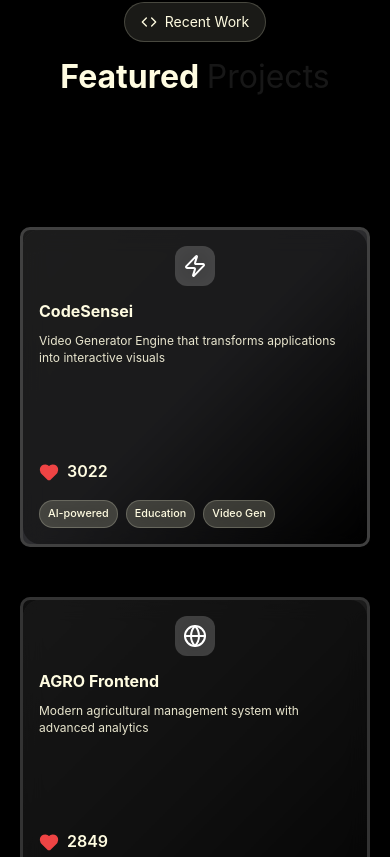
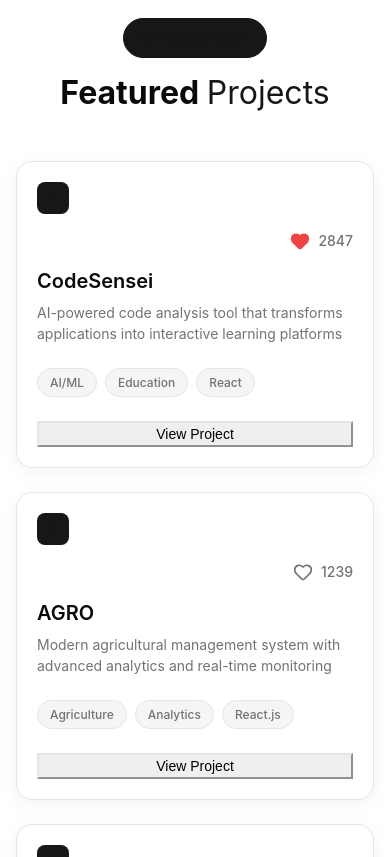
Before and after one commit to CrusoO/crusoPortfolioFrontend, a Vue app: page / in a window 390 px wide. Shown: the part 927-1784 px from the top of the page. Built offline with nearby package versions, Linux system fonts and the light colour scheme; no server answers.

Commit message:
Fix2 for Latest enhancemnets

```diff
--- a/src/components/ModernNavbar.vue
+++ b/src/components/ModernNavbar.vue
@@ -41,7 +41,7 @@ const navItems: NavItem[] = [
     id: 'projects',
     label: 'Projects',
     sectionId: 'projects',
-    scrollOffset: -134  // Custom scroll offset for Projects section
+    scrollOffset: 20  // Custom scroll offset for Projects section
   },
   {
     id: 'articles',
--- a/src/components/ProjectsSection.vue
+++ b/src/components/ProjectsSection.vue
@@ -12,131 +12,57 @@
           Recent Work
       </div>
 
+
+
         <h2 id="projects-heading" class="section-title">
           Featured <span style="color: hsl(var(--primary))">Projects</span>
         </h2>
       </header>
 
-            <!-- GSAP ScrollTrigger Cards Animation - Exact Demo Structure -->
-      <div class="spacer"></div>
-      <div class="wrapper">
-        <div class="cards">
-          <div class="card-wrapper">
-            <div class="card one">
-              <!-- Card Content -->
-              <div class="card-content-overlay">
-                <!-- Card Header with Icon -->
-                <div class="card-icon-section">
-                  <component :is="projects[0].icon" class="project-icon-new" />
+      <!-- Projects Grid -->
+      <div class="projects-grid">
+        <div
+          v-for="project in projects"
+          :key="project.id"
+          class="project-card"
+        >
+          <div class="card-header">
+            <component :is="project.icon" class="card-icon" />
+            <div class="card-stats">
+              <Heart
+                class="heart-icon"
+                :class="{ 'heart-filled': project.liked }"
+                @click="toggleLike(project.id)"
+              />
+              <span class="like-count">{{ project.likes }}</span>
+            </div>
                 </div>
 
-                <!-- Card Content -->
-                <div class="card-content-section">
-                  <h3 class="project-title-new">{{ projects[0].title }}</h3>
-                  <p class="project-description-new">{{ projects[0].description }}</p>
+          <div class="card-content">
+            <h3 class="card-title">{{ project.title }}</h3>
+            <p class="card-description">{{ project.description }}</p>
                 </div>
 
-                <!-- Like/Heart Section -->
-                <div class="card-stats-section">
-                  <div class="heart-section">
-                    <Heart class="heart-icon" :class="{ 'heart-filled': projects[0].liked }" />
-                    <span class="like-count">{{ projects[0].likes }}</span>
-                  </div>
-                </div>
-
-                <!-- Tags Section -->
-                <div class="card-tags-section">
+          <div class="card-tags">
                   <span
-                    v-for="tag in projects[0].tags"
+              v-for="tag in project.tags"
                     :key="tag"
-                    class="project-tag-new"
+              class="tag"
                   >
                     {{ tag }}
                   </span>
                 </div>
-              </div>
-            </div>
-          </div>
-          <div class="card-wrapper">
-            <div class="card two">
-              <!-- Card Content -->
-              <div class="card-content-overlay">
-                <!-- Card Header with Icon -->
-                <div class="card-icon-section">
-                  <component :is="projects[1].icon" class="project-icon-new" />
-                </div>
 
-                <!-- Card Content -->
-                <div class="card-content-section">
-                  <h3 class="project-title-new">{{ projects[1].title }}</h3>
-                  <p class="project-description-new">{{ projects[1].description }}</p>
-                </div>
-
-                <!-- Like/Heart Section -->
-                <div class="card-stats-section">
-                  <div class="heart-section">
-                    <Heart class="heart-icon" :class="{ 'heart-filled': projects[1].liked }" />
-                    <span class="like-count">{{ projects[1].likes }}</span>
-                  </div>
-                </div>
-
-                <!-- Tags Section -->
-                <div class="card-tags-section">
-                  <span
-                    v-for="tag in projects[1].tags"
-                    :key="tag"
-                    class="project-tag-new"
-                  >
-                    {{ tag }}
-                  </span>
-                </div>
-              </div>
-            </div>
-          </div>
-          <div class="card-wrapper">
-            <div class="card three">
-              <!-- Card Content -->
-              <div class="card-content-overlay">
-                <!-- Card Header with Icon -->
-                <div class="card-icon-section">
-                  <component :is="projects[2].icon" class="project-icon-new" />
-                </div>
-
-                <!-- Card Content -->
-                <div class="card-content-section">
-                  <h3 class="project-title-new">{{ projects[2].title }}</h3>
-                  <p class="project-description-new">{{ projects[2].description }}</p>
-                </div>
-
-                <!-- Like/Heart Section -->
-                <div class="card-stats-section">
-                  <div class="heart-section">
-                    <Heart class="heart-icon" :class="{ 'heart-filled': projects[2].liked }" />
-                    <span class="like-count">{{ projects[2].likes }}</span>
-                  </div>
-                </div>
-
-                <!-- Tags Section -->
-                <div class="card-tags-section">
-                  <span
-                    v-for="tag in projects[2].tags"
-                    :key="tag"
-                    class="project-tag-new"
-                  >
-                    {{ tag }}
-                  </span>
-                </div>
-              </div>
-            </div>
+          <div class="card-actions">
+            <Button
+              variant="outline"
+              class="w-full"
+              @click="viewProject(project.id)"
+            >
+              View Project
+            </Button>
           </div>
         </div>
-      </div>
-      <div class="spacer"></div>
-
-      <div class="text-center mt-8 sm:mt-12">
-        <Button variant="outline" size="lg" class="view-all-btn">
-          View All Projects
-        </Button>
       </div>
     </div>
   </section>
@@ -144,21 +70,14 @@
 
 <script setup lang="ts">
 /*
-  Modern projects section with GSAP ScrollTrigger card animation
-  Features stacked card effect with scaling and rotation on scroll
+  Modern projects section with clean shadcn-style card design
+  Features responsive grid layout and interactive elements
 */
 
-import { onMounted, onUnmounted, nextTick } from 'vue'
+import { ref } from 'vue'
 import type { Component } from 'vue'
 import { Code, Globe, Palette, Zap, Heart } from 'lucide-vue-next'
 import Button from '@/components/ui/Button.vue'
-
-// Import GSAP and ScrollTrigger with proper typing
-import gsap from 'gsap'
-import ScrollTrigger from 'gsap/ScrollTrigger'
-
-// Register ScrollTrigger plugin
-gsap.registerPlugin(ScrollTrigger)
 
 // Project interface for type safety
 interface Project {
@@ -171,25 +90,25 @@ interface Project {
   tags: string[]
 }
 
-// Projects data with proper typing
-const projects: Project[] = [
+// Project data with enhanced descriptions
+const projects = ref<Project[]>([
   {
     id: 1,
     title: 'CodeSensei',
-    description: 'Video Generator Engine that transforms applications into interactive visuals',
+    description: 'AI-powered code analysis tool that transforms applications into interactive learning platforms',
     icon: Zap,
-    likes: 3022,
+    likes: 2847,
     liked: true,
-    tags: ['AI-powered', 'Education', 'Video Gen']
+    tags: ['AI/ML', 'Education', 'React']
   },
   {
     id: 2,
-    title: 'AGRO Frontend',
-    description: 'Modern agricultural management system with advanced analytics',
+    title: 'AGRO',
+    description: 'Modern agricultural management system with advanced analytics and real-time monitoring',
     icon: Globe,
-    likes: 2849,
-    liked: true,
-    tags: ['Agriculture', 'Analytics', 'Vue.js']
+    likes: 1239,
+    liked: false,
+    tags: ['Agriculture', 'Analytics', 'React.js']
   },
   {
     id: 3,
@@ -200,215 +119,127 @@ const projects: Project[] = [
     liked: false,
     tags: ['Portfolio', 'Interactive', 'Vue.js']
   }
-] as const
+])
 
-// Exact original demo implementation from GSAP community
-onMounted(async () => {
-  await nextTick()
+// Toggle like functionality
+function toggleLike(projectId: number) {
+  const project = projects.value.find(p => p.id === projectId)
+  if (project) {
+    project.liked = !project.liked
+    project.likes += project.liked ? 1 : -1
+  }
+}
 
-  console.clear()
-
-  const cardsWrappers = gsap.utils.toArray(".card-wrapper")
-  const cards = gsap.utils.toArray(".card")
-
-  cardsWrappers.forEach((wrapper, i) => {
-    const card = cards[i] as HTMLElement
-    const wrapperElement = wrapper as HTMLElement
-    let scale = 1, rotation = 0
-
-    if (i !== cards.length - 1) {
-      scale = 0.9 + 0.025 * i
-      rotation = -10
-    }
-
-    gsap.to(card, {
-      scale: scale,
-      rotationX: rotation,
-      transformOrigin: "top center",
-      ease: "none",
-      scrollTrigger: {
-        trigger: wrapperElement,
-        start: "top " + (60 + 10 * i),
-        end: "bottom 550",
-        endTrigger: ".wrapper",
-        scrub: true,
-        pin: wrapperElement,
-        pinSpacing: false,
-        // markers: {
-        //   indent: 100 * i,
-        //   startColor: "#0ae448",
-        //   endColor: "#fec5fb",
-        //   fontSize: "14px"
-        // },
-        id: (i + 1).toString()
-      }
-    })
-  })
-})
-
-onUnmounted(() => {
-  // Clean up ScrollTrigger instances
-  ScrollTrigger.getAll().forEach(trigger => trigger.kill())
-})
+// View project functionality
+function viewProject(projectId: number) {
+  console.log(`Viewing project ${projectId}`)
+  // Add your project viewing logic here
+}
 </script>
 
 <style scoped>
-/* Modern Projects Section with Global Cream Text Color */
+/* Projects Section Styling */
 .modern-projects-section {
-  background: #000000;
-  min-height: 100vh;
-  padding: 2rem 2rem; /* Reduced top/bottom padding */
-  color: rgb(255, 252, 225); /* Global cream text color */
+  padding: 5rem 0;
+  background: hsl(var(--background));
+  position: relative;
 }
 
-.modern-projects-section .section-title,
-.modern-projects-section .section-description {
-  color: rgb(255, 252, 225); /* Cream color for headings */
+.portfolio-container {
+  max-width: 1200px;
+  margin: 0 auto;
+  padding: 0 2rem;
 }
 
-.modern-projects-section .section-badge {
-  background: rgba(255, 252, 225, 0.1); /* Cream tint background */
-  color: rgb(255, 252, 225); /* Cream text */
-  border: 1px solid rgba(255, 252, 225, 0.2); /* Cream border */
+/* Section Header */
+.section-header {
+  text-align: center;
+  margin-bottom: 4rem;
 }
 
-/* Exact original demo styles - from GSAP community forums */
-* {
-  box-sizing: border-box;
+.section-badge {
+  display: inline-flex;
+  align-items: center;
+  gap: 0.5rem;
+  background: hsl(var(--primary)/10);
+  border: 1px solid hsl(var(--primary)/20);
+  color: hsl(var(--primary));
+  padding: 0.5rem 1rem;
+  border-radius: 2rem;
+  font-size: 0.875rem;
+  font-weight: 500;
+  margin-bottom: 1rem;
 }
 
-.spacer {
-  width: 100%;
-  min-height: 2rem; /* Reduced from 100vh to 2rem */
+.section-title {
+  font-size: clamp(2rem, 5vw, 3rem);
+  font-weight: 700;
+  color: hsl(var(--foreground));
+  margin: 0;
+  line-height: 1.2;
 }
 
-.wrapper {
-  width: 100%;
-  min-height: 100vh;
-  padding-top: 20px; /* Reduced from 100px */
-  padding-bottom: 20px; /* Reduced from 50px */
+
+
+/* Projects Grid */
+.projects-grid {
+  display: grid;
+  grid-template-columns: repeat(auto-fit, minmax(350px, 1fr));
+  gap: 2rem;
+  margin-top: 2rem;
 }
 
-.card-wrapper {
-  width: 100%;
-  perspective: 500px;
-  margin-bottom: 50px;
+/* Project Cards */
+.project-card {
+  background: hsl(var(--card));
+  border: 1px solid hsl(var(--border));
+  border-radius: 1rem;
+  padding: 1.5rem;
+  transition: all 0.3s cubic-bezier(0.4, 0, 0.2, 1);
+  position: relative;
+  overflow: hidden;
 }
 
-.card-wrapper:last-child {
-  margin-bottom: 0;
+.project-card:hover {
+  transform: translateY(-4px);
+  box-shadow: 0 12px 40px hsl(var(--foreground)/10);
+  border-color: hsl(var(--primary)/30);
 }
 
-.cards {
-  width: 100%;
-  max-width: 750px;
-  margin: 0 auto;
-  padding: 0 20px;
-}
-
-.card {
-  width: 100%;
-  height: 400px;
-  display: flex;
-  justify-content: center;
-  align-items: center;
-  border-radius: 10px;
-  position: relative;
-  /* Original demo background style */
-  background-size: cover;
-  background-repeat: no-repeat;
-  background-position: top center;
-}
-
-/* Card-specific styles matching demo structure */
-.card.one {
-  background: linear-gradient(135deg, #1a1a1a 0%, #2d2d30 50%, #000000 100%);
-  border: 3px solid #404040;
-}
-
-.card.two {
-  background: linear-gradient(135deg, #0f0f0f 0%, #1c1c1c 50%, #090909 100%);
-  border: 3px solid #333333;
-}
-
-.card.three {
-  background: linear-gradient(135deg, #161616 0%, #252525 50%, #0a0a0a 100%);
-  border: 3px solid #3a3a3a;
-}
-
-/* Card Content Overlay */
-.card-content-overlay {
-  position: absolute;
-  top: 0;
-  left: 0;
-  right: 0;
-  bottom: 0;
-  padding: 1.5rem;
-  display: flex;
-  flex-direction: column;
-  justify-content: space-between;
-  background: rgba(0, 0, 0, 0.4);
-  backdrop-filter: blur(10px);
-  border-radius: 17px;
-}
-
-.card::before {
+.project-card::before {
   content: '';
   position: absolute;
   top: 0;
   left: 0;
   right: 0;
-  bottom: 0;
-  background: linear-gradient(135deg, rgba(255, 255, 255, 0.1) 0%, transparent 50%);
-  border-radius: 17px;
-  pointer-events: none;
+  height: 3px;
+  background: linear-gradient(90deg, hsl(var(--primary)), hsl(var(--primary)/60));
+  opacity: 0;
+  transition: opacity 0.3s ease;
 }
 
-/* Icon Section */
-.card-icon-section {
+.project-card:hover::before {
+  opacity: 1;
+}
+
+/* Card Header */
+.card-header {
   display: flex;
   align-items: center;
-  justify-content: center;
+  justify-content: space-between;
   margin-bottom: 1rem;
 }
 
-.project-icon-new {
-  width: 3rem;
-  height: 3rem;
-  color: #ffffff;
-  background: rgba(255, 255, 255, 0.2);
-  padding: 0.75rem;
-  border-radius: 12px;
-  backdrop-filter: blur(10px);
+.card-icon {
+  width: 2rem;
+  height: 2rem;
+  color: hsl(var(--primary));
+  padding: 0.5rem;
+  background: hsl(var(--primary)/10);
+  border-radius: 0.5rem;
 }
 
-/* Content Section */
-.card-content-section {
-  flex: 1;
-  margin-bottom: 1.5rem;
-}
-
-.project-title-new {
-  color: rgb(255, 252, 225); /* Cream color for titles */
-  font-size: 1.25rem;
-  font-weight: 700;
-  margin-bottom: 0.75rem;
-  line-height: 1.2;
-}
-
-.project-description-new {
-  color: rgba(255, 252, 225, 0.9); /* Cream with opacity for descriptions */
-  font-size: 0.875rem;
-  line-height: 1.4;
-  margin-bottom: 1rem;
-}
-
-/* Heart/Stats Section */
-.card-stats-section {
-  margin-bottom: 1rem;
-}
-
-.heart-section {
+.card-stats {
   display: flex;
   align-items: center;
   gap: 0.5rem;
@@ -417,13 +248,14 @@ onUnmounted(() => {
 .heart-icon {
   width: 1.25rem;
   height: 1.25rem;
-  color: #ffffff;
+  color: hsl(var(--muted-foreground));
+  cursor: pointer;
   transition: all 0.2s ease;
-  cursor: pointer;
 }
 
 .heart-icon:hover {
-  transform: scale(1.2);
+  color: #ef4444;
+  transform: scale(1.1);
 }
 
 .heart-icon.heart-filled {
@@ -432,126 +264,140 @@ onUnmounted(() => {
 }
 
 .like-count {
-  color: rgb(255, 252, 225); /* Cream color for like count */
-  font-weight: 600;
-  font-size: 1rem;
+  font-size: 0.875rem;
+  font-weight: 500;
+  color: hsl(var(--muted-foreground));
 }
 
-/* Tags Section */
-.card-tags-section {
+/* Card Content */
+.card-content {
+  margin-bottom: 1.5rem;
+}
+
+.card-title {
+  font-size: 1.25rem;
+  font-weight: 600;
+  color: hsl(var(--foreground));
+  margin: 0 0 0.5rem 0;
+  line-height: 1.3;
+}
+
+.card-description {
+  font-size: 0.875rem;
+  line-height: 1.5;
+  color: hsl(var(--muted-foreground));
+  margin: 0;
+}
+
+/* Card Tags */
+.card-tags {
   display: flex;
   flex-wrap: wrap;
   gap: 0.5rem;
+  margin-bottom: 1.5rem;
 }
 
-.project-tag-new {
-  background: rgba(255, 252, 225, 0.2); /* Cream tint background */
-  color: rgb(255, 252, 225); /* Cream text for tags */
-  padding: 0.375rem 0.75rem;
-  border-radius: 20px;
+.tag {
+  display: inline-flex;
+  align-items: center;
+  background: hsl(var(--muted));
+  color: hsl(var(--muted-foreground));
   font-size: 0.75rem;
   font-weight: 500;
+  padding: 0.25rem 0.75rem;
+  border-radius: 9999px;
+  border: 1px solid hsl(var(--border));
   transition: all 0.2s ease;
-  cursor: pointer;
-  backdrop-filter: blur(10px);
-  border: 1px solid rgba(255, 252, 225, 0.2); /* Cream border */
 }
 
-.project-tag-new:hover {
-  background: rgba(255, 252, 225, 0.3); /* Cream hover background */
-  transform: translateY(-2px);
+.tag:hover {
+  background: hsl(var(--primary)/10);
+  color: hsl(var(--primary));
+  border-color: hsl(var(--primary)/20);
 }
 
-/* View All Button with Cream Color */
-.view-all-btn {
-  background: rgb(255, 252, 225); /* Cream background */
-  color: #000000; /* Dark text for contrast */
-  border: 2px solid rgb(255, 252, 225); /* Cream border */
-  padding: 0.75rem 2rem;
-  border-radius: 12px;
-  font-weight: 600;
+/* Card Actions */
+.card-actions {
+  margin-top: auto;
+}
+
+/* Button Overrides */
+.card-actions .w-full {
+  width: 100%;
   transition: all 0.3s ease;
 }
 
-.view-all-btn:hover {
-  background: transparent;
-  color: rgb(255, 252, 225); /* Cream text on hover */
-  border-color: rgb(255, 252, 225); /* Cream border on hover */
-  transform: translateY(-2px);
-  box-shadow: 0 8px 25px rgba(255, 252, 225, 0.3); /* Cream shadow */
+.card-actions button:hover {
+  background: hsl(var(--primary));
+  color: hsl(var(--primary-foreground));
+  transform: translateY(-1px);
 }
 
-/* Responsive Design for ScrollTrigger Cards */
-/* Responsive styles matching original demo */
-@media (min-width: 768px) {
-  .cards {
-    width: 80%;
-    padding: 0 30px;
-  }
-}
-
-@media (min-width: 1024px) {
-  .cards {
-    width: 70%;
-    padding: 0 50px;
-  }
-}
-
+/* Responsive Design */
 @media (max-width: 768px) {
-  .modern-projects-section {
-    padding: 2rem 0;
+  .portfolio-container {
+    padding: 0 1rem;
   }
 
-  .wrapper {
-    padding-top: 50px;
-    padding-bottom: 25px;
+  .projects-grid {
+    grid-template-columns: 1fr;
+    gap: 1.5rem;
   }
 
-  .card {
-    height: 350px;
-  }
-
-  .card-content-overlay {
+  .project-card {
     padding: 1.25rem;
   }
 
-  .project-icon-new {
-    width: 2.5rem;
-    height: 2.5rem;
-    padding: 0.5rem;
-  }
-
-  .project-title-new {
-    font-size: 1.125rem;
-  }
-
-  .project-description-new {
-    font-size: 0.8125rem;
+  .section-header {
+    margin-bottom: 3rem;
   }
 }
 
 @media (max-width: 480px) {
-  .card {
-    height: 320px;
+  .modern-projects-section {
+    padding: 3rem 0;
   }
 
-  .card-content-overlay {
-    padding: 1rem;
+  .card-header {
+    flex-direction: column;
+    align-items: flex-start;
+    gap: 1rem;
   }
 
-  .project-title-new {
-    font-size: 1rem;
+  .card-stats {
+    align-self: flex-end;
   }
 
-  .project-description-new {
-    font-size: 0.75rem;
-  }
 
-  .project-tag-new {
-    font-size: 0.675rem;
-    padding: 0.25rem 0.5rem;
+}
+
+/* Dark Mode Adjustments */
+@media (prefers-color-scheme: dark) {
+  .project-card:hover {
+    box-shadow: 0 12px 40px rgba(0, 0, 0, 0.3);
   }
 }
 
-/* GSAP ScrollTrigger handles all animations */
+/* Animation Preferences */
+@media (prefers-reduced-motion: reduce) {
+  .project-card,
+  .heart-icon,
+  .tag,
+  .card-actions button {
+    animation: none !important;
+    transition: none;
+  }
+
+  .project-card:hover {
+    transform: none;
+  }
+}
+
+/* Focus Styles for Accessibility */
+.heart-icon:focus,
+.card-actions button:focus {
+  outline: 2px solid hsl(var(--primary));
+  outline-offset: 2px;
+}
+
 </style>
```
Also changed, not shown: src/components/ChatBot.vue (+4 -4 lines).
